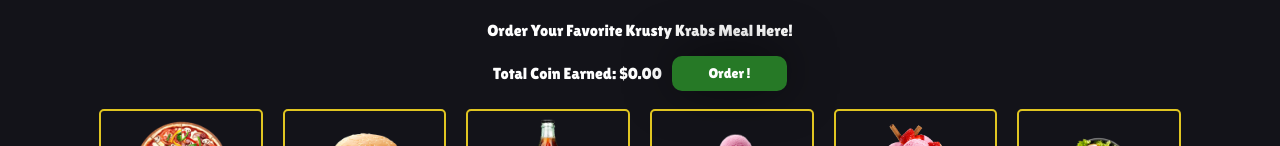
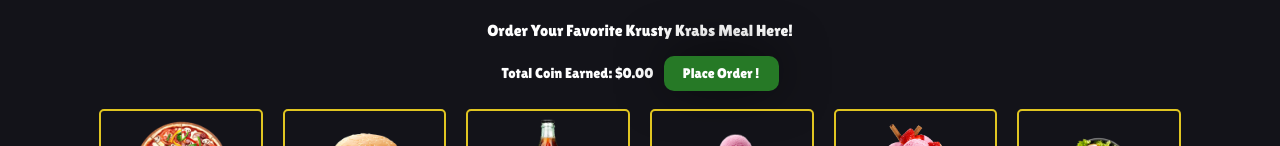
Before and after one commit to popcorn150/The-krusty-krabs-kitchen, a React (Create React App) app in the folder kusty-krabs-kitchen/: page / in a window 1280 px wide. Shown: the part 137-283 px from the top of the page. Built offline with nearby package versions, Linux system fonts and the light colour scheme.

Commit message:
modified components

```diff
--- a/kusty-krabs-kitchen/src/Components/Cart/Cart.css
+++ b/kusty-krabs-kitchen/src/Components/Cart/Cart.css
@@ -5,3 +5,9 @@
     margin-top: 12px;
     margin: 5px 15px;
 }
+
+@media (min-width: 320px) {
+    .cart__txt {
+        font-size: 0.9rem;
+    }
+}
--- a/kusty-krabs-kitchen/src/Components/Cart/Cart.jsx
+++ b/kusty-krabs-kitchen/src/Components/Cart/Cart.jsx
@@ -16,8 +16,8 @@
     return (
         <div className='cart__container'>
             {cartItems.length === 0 ? "" : ""}
-            <br /> <span className=''>Total Coin Earned: ${totalPrice.toFixed(2)}</span>
-            <Button className='cart__btn' title={`${cartItems.length === 0 ? "Order !" : "Checkout"} `}
+            <br /> <span className='cart__txt'>Total Coin Earned: ${totalPrice.toFixed(2)}</span>
+            <Button className='cart__btn' title={`${cartItems.length === 0 ? "Place Order !" : "Checkout"} `}
                 type={"checkout"}
                 disabled={cartItems.length === 0 ? true : false}
             />
```
